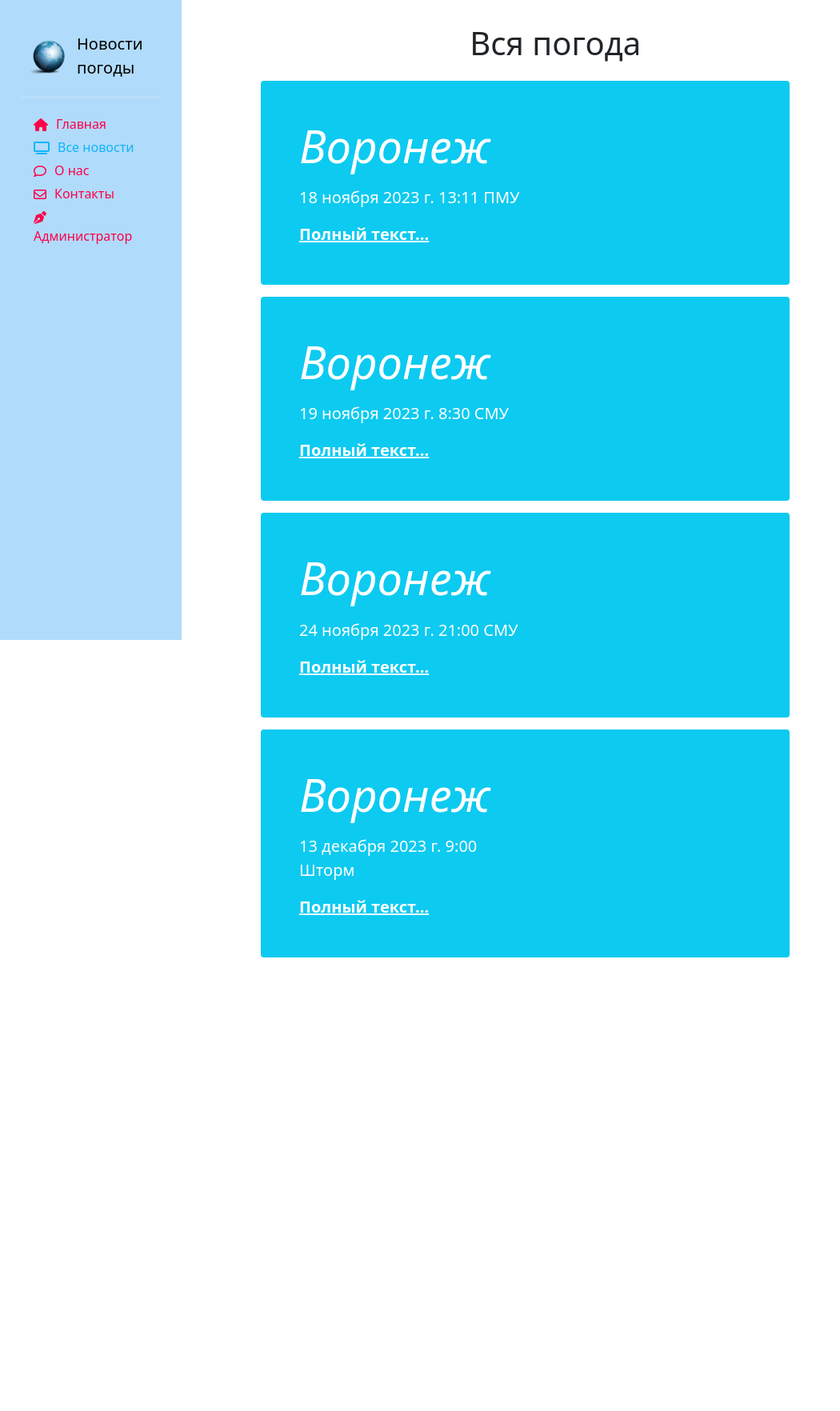
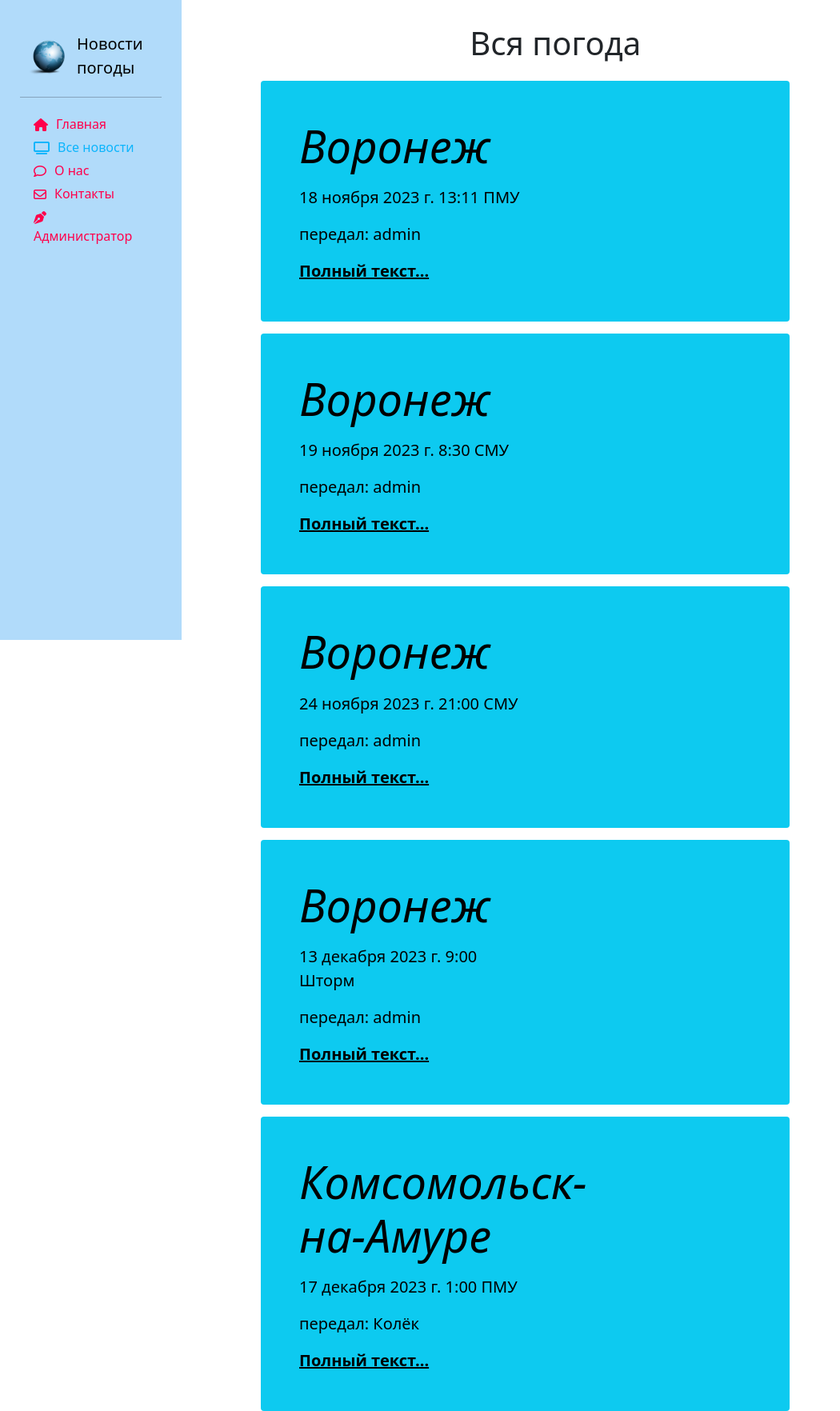
Before and after one commit to vamushinskiy/RostelecomStudy, a Django app: page /news/show in a window 1280 px wide. Shown: the whole page at 80% size, without its empty margins (0-1050 px from the left). Before the commit the page ends 1197 px from the top, so only its background shows below. Run offline with Django 4.2, Linux system fonts and the light colour scheme; data comes from the database, SQL or seed files in the repository; some libraries are stand-ins or nearby versions.

Commit message:
2023-12-16 В вывод сообщения добавлен автор.

```diff
--- a/NewsStudyRostelecom/NewsStudyRostelecom/urls.py
+++ b/NewsStudyRostelecom/NewsStudyRostelecom/urls.py
@@ -12,4 +12,6 @@ urlpatterns = [
     path('users/', include('users.urls')),
     path('home/', include('home.urls')),
 
-]+ static(settings.STATIC_URL, document_root=settings.STATIC_ROOT)
+] + static(settings.STATIC_URL, document_root=settings.STATIC_ROOT)
+# добавляем строку для работы медиафайлов
+urlpatterns += static(settings.MEDIA_URL, document_root=settings.MEDIA_ROOT)
--- a/NewsStudyRostelecom/main/static/main/css/style.css
+++ b/NewsStudyRostelecom/main/static/main/css/style.css
@@ -3,11 +3,11 @@ body{
 }
 aside{  /* стиль боковой панели навигации */
     float: left; /* позиция - слева */
-    background: #0033CB;/* цвет фона*/
+    background: #97CFF8; /*#0033CB;/* цвет фона*/*/
     width: 25%; /*ширина в % от экрана, можно указать в px */
     padding: 1%; /*отступы */
     height: 100vh; /* высота боковой панели - 100% от видимой высоты экрана*/
-    color: white; /* цвет текста */
+    color: black; /* цвет текста */
 }
 a{
     text-decoration:none;
--- a/NewsStudyRostelecom/news/templates/news/index.html
+++ b/NewsStudyRostelecom/news/templates/news/index.html
@@ -6,15 +6,17 @@
 {% block content %}
 <div class="row">
     <div class="text-center" style="margin-top:30px;">
-                    <h1 >Вся погода</h1>
+        <h1>Вся погода</h1>
     </div>
     {% for article in articles %}
     <div class="single_news">
-                    <div class="p-4 p-md-5 text-white rounded bg-info" >
+        <div class="p-4 p-md-5 text-black rounded bg-info">
             <div class="col-md-6 px-0">
                 <h1 class="display-4 fst-italic"> {{ article.title }}</h1>
                 <p class="lead my-3">{{ article.date }} {{ article.anouncement }}</p>
-                              <p class="lead mb-0"><a href="{{ article.get_absolute_url }}" class="text-white fw-bold">Полный текст...</a></p>
+                <p class="lead my-3">передал: {{ article.author }} </p>
+                <p class="lead mb-0"><a href="{{ article.get_absolute_url }}" class="text-black fw-bold">Полный
+                    текст...</a></p>
             </div>
         </div>
     </div>
--- a/NewsStudyRostelecom/news/templates/news/news_detail.html
+++ b/NewsStudyRostelecom/news/templates/news/news_detail.html
@@ -16,6 +16,7 @@
 <!--                              <h1 class="display-4 fst-italic"> {{ article.title }}</h1>-->
                               <p class="lead my-3">{{ article.anouncement }}</p>
                               <p class="lead mb-0" class="fw-bold" >{{ article.text }}</p>
+                              <p class="lead my-3">передал: {{ article.author }} </p>
                             </div>
                       </div>
                 </div>
--- a/NewsStudyRostelecom/news/views.py
+++ b/NewsStudyRostelecom/news/views.py
@@ -1,15 +1,13 @@
 from django.shortcuts import render, HttpResponse
 from .models import *
 
-
+# для просмотра всех сообщений
 def index(request):
     articles = Article.objects.all()
     context = {'articles':articles}
     return render(request,'news/index.html', context)
 
-# def news(request):
-#     return render(request,'news/news_detail.html')
-
+# для отображения полного сообщения
 def detail(request, id):
     article = Article.objects.filter(id=id).first()
     context = {'article': article}
--- a/NewsStudyRostelecom/users/admin.py
+++ b/NewsStudyRostelecom/users/admin.py
@@ -3,7 +3,7 @@ from django.contrib import admin
 from .models import *
 
 class AccountAdmin(admin.ModelAdmin):
-    list_display = ['user','gender']
-    list_filter = ['user','gender']
+    list_display = ['user', 'post', 'point']
+    list_filter = ['user', 'post', 'point']
 
 admin.site.register(Account,AccountAdmin)
--- a/NewsStudyRostelecom/users/views.py
+++ b/NewsStudyRostelecom/users/views.py
@@ -1,4 +1,7 @@
 from django.shortcuts import render, HttpResponse
+from .models import *
 
 def index(request):
+    user_acc = Account.objects.get(user=request.user)
+    print(user_acc.nickname, user_acc.post, user_acc.point)
     return HttpResponse('Приложение Users')
```
Also changed, not shown: NewsStudyRostelecom/users/models.py (+7 -4 lines), NewsStudyRostelecom/db.sqlite3, NewsStudyRostelecom/media/account_images/Переменная_облачность.gif (added), NewsStudyRostelecom/media/account_images/Солнечно.gif (added), NewsStudyRostelecom/media/account_images/Солнечно_gG1A0QL.gif (added), NewsStudyRostelecom/users/migrations/0002_remove_account_gender_account_point_account_post.py (added). Lines whose indentation alone changed are shown as unchanged.
